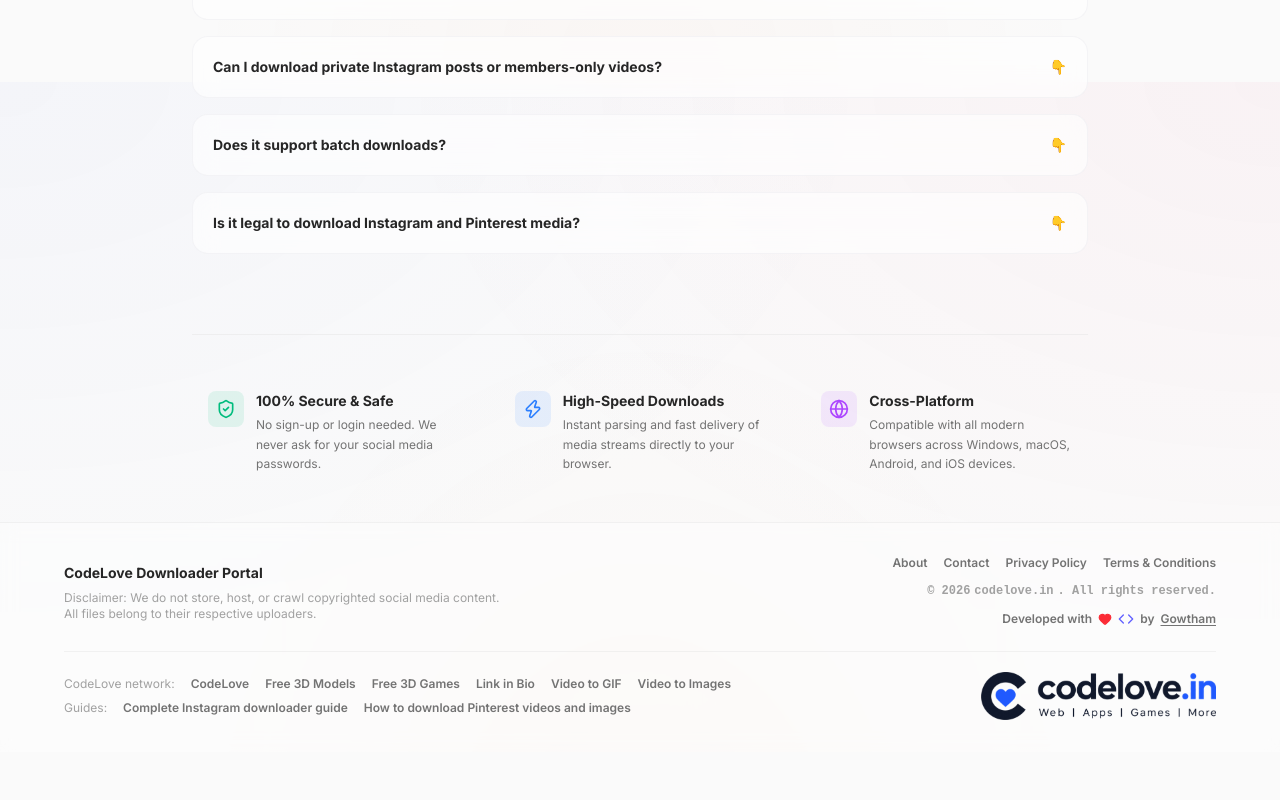
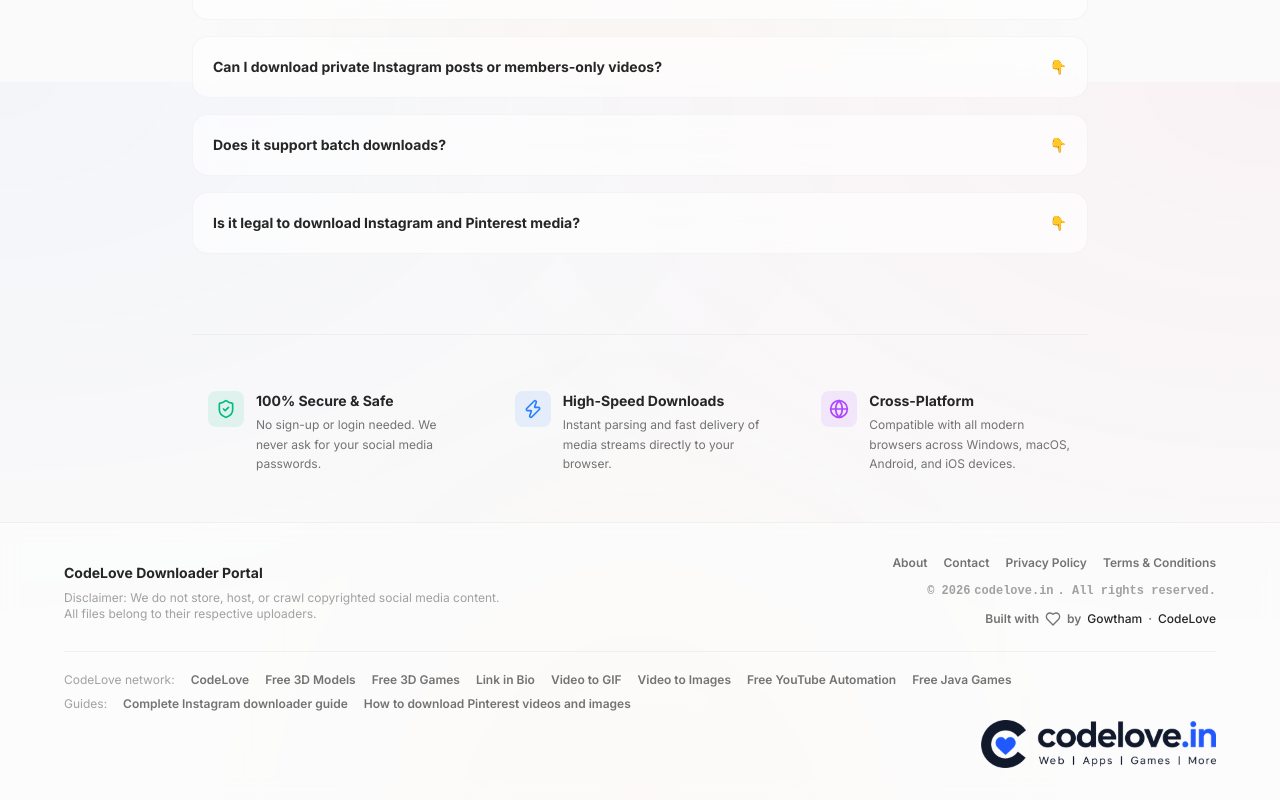
Before and after one commit to Gowtham-Raj-Dev/downloader, a Next.js app: page / in a window 1280 px wide. Shown: the part 1518-2318 px from the top of the page. Before the commit the page ends 2270 px from the top, so only its background shows below. Built offline with nearby package versions, Linux system fonts and the light colour scheme.

Commit message:
Footer: flying-hearts HeartButton and standard Gowtham/CodeLove credit; JavaPlay + UTubeFlow network links

```diff
--- a/src/app/globals.css
+++ b/src/app/globals.css
@@ -21,6 +21,15 @@
 
   --font-sans: "Inter", system-ui, -apple-system, sans-serif;
   --font-mono: monospace;
+
+  /* Footer HeartButton: hearts burst outwards from the heart. */
+  --animate-fly-up: fly-up 2s ease-out forwards;
+}
+
+@keyframes fly-up {
+  0% { transform: translate(-50%, -50%) scale(0.5); opacity: 1; }
+  50% { opacity: 1; }
+  100% { transform: translate(calc(-50% + var(--tx)), calc(-50% + var(--ty))) scale(1.5) rotate(var(--r)); opacity: 0; }
 }
 
 :root {
--- a/src/components/Footer.tsx
+++ b/src/components/Footer.tsx
@@ -1,5 +1,5 @@
 import Link from 'next/link';
-import { Heart, Code } from 'lucide-react';
+import HeartButton from '@/components/HeartButton';
 import { CODELOVE_GUIDES, CODELOVE_NETWORK } from '@/lib/site';
 
 export default function Footer() {
@@ -37,10 +37,14 @@ export default function Footer() {
             . All rights reserved.
           </span>
           <div className="text-xs text-neutral-500 dark:text-neutral-400 mt-1 flex items-center justify-center md:justify-end gap-1.5">
-            Developed with <Heart className="w-3.5 h-3.5 text-red-500 fill-current" /><Code className="w-4 h-4 text-indigo-500" /> by{' '}
-            <Link href="https://gowtham.codelove.in" target="_blank" rel="noopener noreferrer" className="hover:text-neutral-900 dark:hover:text-neutral-100 transition-colors font-semibold underline underline-offset-2">
+            Built with <HeartButton /> by{' '}
+            <a href="https://gowtham.codelove.in" target="_blank" rel="noopener noreferrer" className="font-medium text-neutral-800 dark:text-neutral-200 hover:text-indigo-500 dark:hover:text-indigo-400 transition-colors">
               Gowtham
-            </Link>
+            </a>
+            <span aria-hidden="true">·</span>
+            <a href="https://codelove.in" target="_blank" rel="noopener noreferrer" className="font-medium text-neutral-800 dark:text-neutral-200 hover:text-indigo-500 dark:hover:text-indigo-400 transition-colors">
+              CodeLove
+            </a>
           </div>
         </div>
       </div>
--- /dev/null
+++ b/src/components/HeartButton.tsx
@@ -0,0 +1,71 @@
+'use client';
+
+import { useState } from 'react';
+
+type FlyingHeart = { id: number; tx: number; ty: number; rot: number; duration: number; size: number };
+
+export default function HeartButton() {
+  const [clicked, setClicked] = useState(false);
+  const [hearts, setHearts] = useState<FlyingHeart[]>([]);
+
+  const handleClick = () => {
+    setClicked(true);
+
+    const newHearts = Array.from({ length: 12 }).map((_, i) => ({
+      id: Date.now() + i,
+      tx: (Math.random() - 0.5) * 100, // random x between -50px and 50px
+      ty: (Math.random() - 0.5) * 100 - 40, // random y mostly upwards
+      rot: (Math.random() - 0.5) * 90, // random rotation
+      duration: Math.random() * 0.8 + 0.8, // 0.8s to 1.6s
+      size: Math.random() * 10 + 8, // 8px to 18px
+    }));
+
+    setHearts((prev) => [...prev, ...newHearts]);
+
+    setTimeout(() => {
+      setHearts((prev) => prev.filter((h) => !newHearts.some((n) => n.id === h.id)));
+    }, 1600);
+  };
+
+  return (
+    <span className="relative inline-flex items-center justify-center">
+      <button
+        type="button"
+        onClick={handleClick}
+        className={`relative z-10 transition-colors ${clicked ? 'text-red-500' : 'text-neutral-500 dark:text-neutral-400 hover:text-red-500 dark:hover:text-red-500'}`}
+        aria-label="love"
+      >
+        <svg
+          viewBox="0 0 24 24"
+          className="h-4 w-4 transition-colors"
+          style={clicked ? { fill: 'currentColor' } : { fill: 'none' }}
+          stroke="currentColor"
+          strokeWidth="2"
+          strokeLinecap="round"
+          strokeLinejoin="round"
+        >
+          <path d="M19 14c1.49-1.46 3-3.21 3-5.5A5.5 5.5 0 0 0 16.5 3c-1.76 0-3 .5-4.5 2-1.5-1.5-2.74-2-4.5-2A5.5 5.5 0 0 0 2 8.5c0 2.3 1.5 4.05 3 5.5l7 7Z" />
+        </svg>
+      </button>
+
+      {/* Flying hearts */}
+      {hearts.map((h) => (
+        <span
+          key={h.id}
+          className="pointer-events-none absolute left-1/2 top-1/2 text-red-500 animate-fly-up"
+          style={
+            {
+              fontSize: `${h.size}px`,
+              animationDuration: `${h.duration}s`,
+              '--tx': `${h.tx}px`,
+              '--ty': `${h.ty}px`,
+              '--r': `${h.rot}deg`,
+            } as React.CSSProperties
+          }
+        >
+          ❤️
+        </span>
+      ))}
+    </span>
+  );
+}
--- a/src/lib/site.ts
+++ b/src/lib/site.ts
@@ -21,6 +21,8 @@ export const CODELOVE_NETWORK = [
   { name: 'Link in Bio', href: 'https://linkinbio.codelove.in' },
   { name: 'Video to GIF', href: 'https://videotogif.codelove.in' },
   { name: 'Video to Images', href: 'https://videotoimages.codelove.in' },
+  { name: 'Free YouTube Automation', href: 'https://utubeflow.codelove.in' },
+  { name: 'Free Java Games', href: 'https://javagames-emu.codelove.in' },
 ];
 
 // Related guides on the main CodeLove site, linked from the footer.
```
